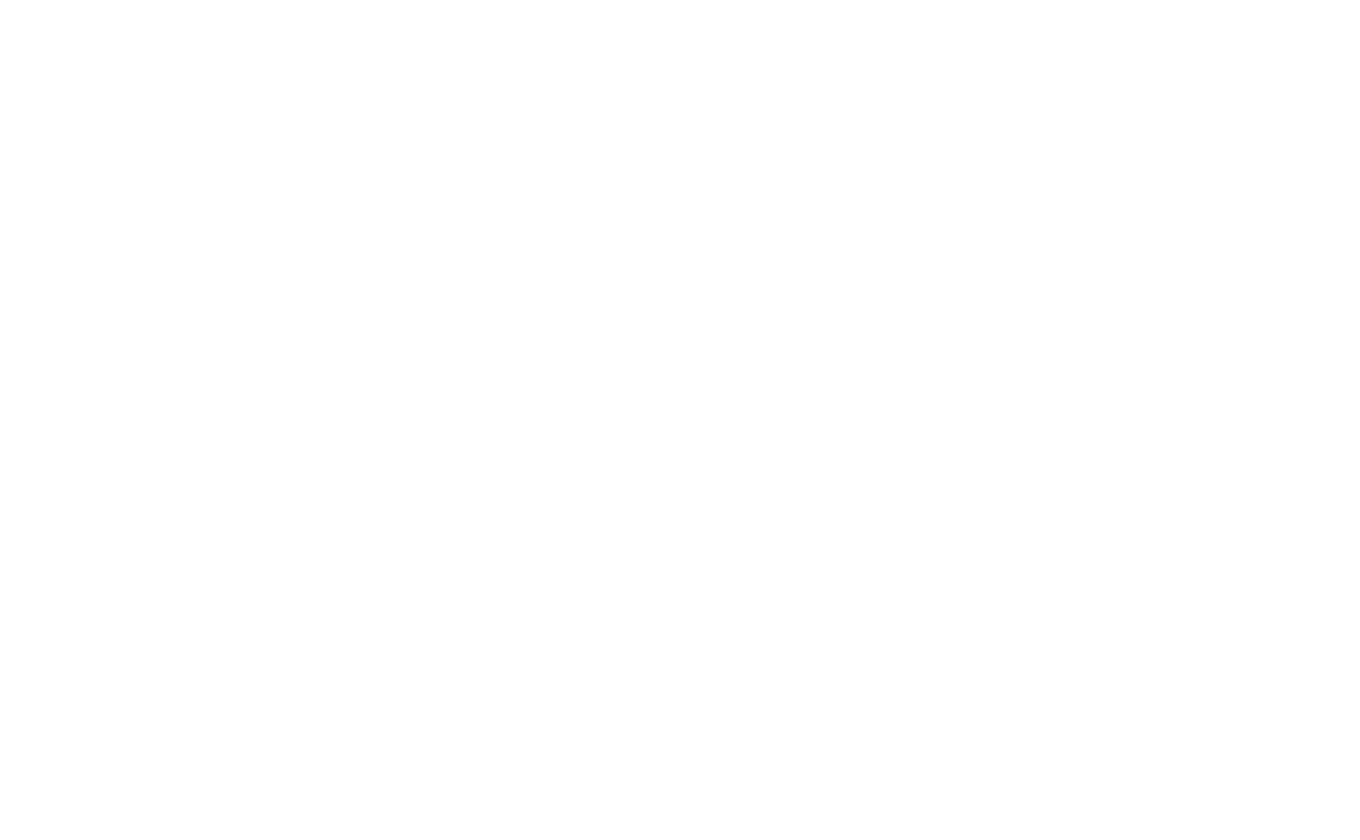
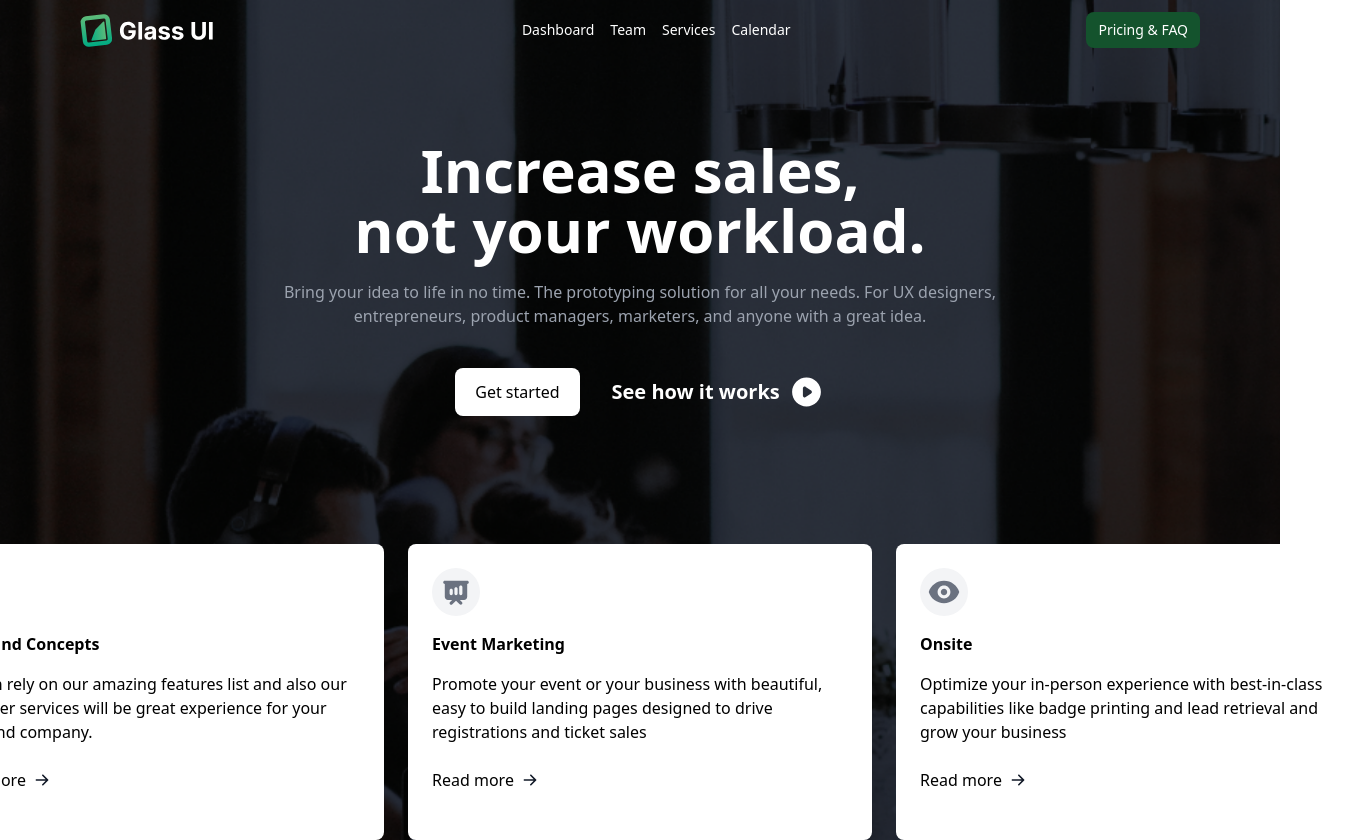
Before and after one commit to miguelzackk/glass-ui, a website: page index.html in a window 1280 px wide. Shown: the whole page, 1360 px wide, since content can reach past the window. Before the commit the page ends 800 px from the top, so only its background shows below. Drawn offline with nearby package versions, Linux system fonts and the light colour scheme.

Commit message:
init-main

```diff
--- a/index.html
+++ b/index.html
@@ -1,16 +1,138 @@
 <!DOCTYPE html>
 <html lang="en">
+  <head class="">
+    <meta charset="UTF-8" />
+    <meta name="viewport" content="width=device-width, initial-scale=1.0" />
+    <link rel="stylesheet" href="/src/styles/reset.css" />
+    <script src="https://cdn.tailwindcss.com"></script>
+    <title>Glass UI</title>
+  </head>
 
-<head>
-    <meta charset="UTF-8">
-    <meta name="viewport" content="width=device-width, initial-scale=1.0">
-    <title>Glass UI</title>
-</head>
-
-<body>
-    <header>
-
-    </header>
-</body>
-
+  <body class="">
+    <div
+      class="bg-cover"
+      style="background-image: url(/src/assets/images/bg-main.PNG)"
+    >
+      <header
+        class="w-full flex flex-row justify-between items-center px-20 py-3"
+      >
+        <img src="/src/assets/images/logo.svg" alt="Logo da Glass UI" />
+        <div class="flex gap-4 text-white text-sm font-medium">
+          <a href="#">Dashboard</a>
+          <a href="#">Team</a>
+          <a href="#">Services</a>
+          <a href="#">Calendar</a>
+        </div>
+        <button
+          class="bg-green-900 text-white px-3 py-2 rounded-lg border-b-neutral-900 font-medium text-sm"
+        >
+          Pricing & FAQ
+        </button>
+      </header>
+      <main class="flex flex-col items-center justify-center mt-20">
+        <div class="flex flex-col items-center justify-center gap-10">
+          <div class="flex flex-col gap-5">
+            <h1 class="font-extrabold text-6xl text-white text-center">
+              Increase sales,
+              <br />
+              not your workload.
+            </h1>
+            <p class="text-center font-normal text-gray-400">
+              Bring your idea to life in no time. The prototyping solution for
+              all your needs. For UX designers,<br />
+              entrepreneurs, product managers, marketers, and anyone with a
+              great idea.
+            </p>
+          </div>
+          <div class="flex gap-8 items-center justify-center">
+            <button class="bg-white px-5 py-3 rounded-lg text-base font-medium">
+              Get started
+            </button>
+            <div class="flex gap-2 items-center">
+              <p class="text-white font-semibold text-xl">See how it works</p>
+              <button>
+                <img
+                  src="/src/assets/images/play-icon.svg"
+                  alt="Ícone do Play"
+                />
+              </button>
+            </div>
+          </div>
+        </div>
+        <div class="mt-32 flex gap-6">
+          <div class="p-6 w-[464px] flex flex-col bg-white rounded-lg">
+            <div class="flex flex-col gap-4">
+              <img
+                src="/src/assets/images/lampada-icon.svg"
+                alt="Ícone de Lâmpada"
+                class="w-12"
+              />
+              <h5 class="font-semibold text-black">Ideas and Concepts</h5>
+              <p class="text-base">
+                You can rely on our amazing features list and also our customer
+                services will be great experience for your team and company.
+              </p>
+            </div>
+            <div class="py-6">
+              <button class="flex items-center text-base font-medium gap-2">
+                Read more
+                <img
+                  src="/src/assets/images/seta-right.svg"
+                  alt="Ícone de Seta"
+                />
+              </button>
+            </div>
+          </div>
+          <div class="p-6 w-[464px] flex flex-col bg-white rounded-lg">
+            <div class="flex flex-col gap-4">
+              <img
+                src="/src/assets/images/grapich-icon.svg"
+                alt="Ícone de Gráfico"
+                class="w-12"
+              />
+              <h5 class="font-semibold text-black">Event Marketing</h5>
+              <p class="text-base">
+                Promote your event or your business with beautiful, easy to
+                build landing pages designed to drive registrations and ticket
+                sales
+              </p>
+            </div>
+            <div class="py-6">
+              <button class="flex items-center text-base font-medium gap-2">
+                Read more
+                <img
+                  src="/src/assets/images/seta-right.svg"
+                  alt="Ícone de Seta"
+                />
+              </button>
+            </div>
+          </div>
+          <div class="p-6 w-[464px] flex flex-col bg-white rounded-lg">
+            <div class="flex flex-col gap-4">
+              <img
+                src="/src/assets/images/eye-icon.svg"
+                alt="Ícone de Olho"
+                class="w-12"
+              />
+              <h5 class="font-semibold text-black">Onsite</h5>
+              <p class="text-base">
+                Optimize your in-person experience with best-in-class
+                capabilities like badge printing and lead retrieval and grow
+                your business
+              </p>
+            </div>
+            <div class="py-6">
+              <button class="flex items-center text-base font-medium gap-2">
+                Read more
+                <img
+                  src="/src/assets/images/seta-right.svg"
+                  alt="Ícone de Seta"
+                />
+              </button>
+            </div>
+          </div>
+        </div>
+      </main>
+    </div>
+  </body>
 </html>
--- /dev/null
+++ b/src/styles/reset.css
@@ -0,0 +1,7 @@
+* {
+    padding: 0;
+    margin: 0;
+    box-sizing: border-box;
+    text-decoration: none;
+    border: none;
+}
```
Also changed, not shown: src/assets/images/bg-main.PNG (added), src/assets/images/eye-icon.svg (added), src/assets/images/grapich-icon.svg (added), src/assets/images/lampada-icon.svg (added), src/assets/images/play-icon.svg (added), src/assets/images/seta-right.svg (added).
